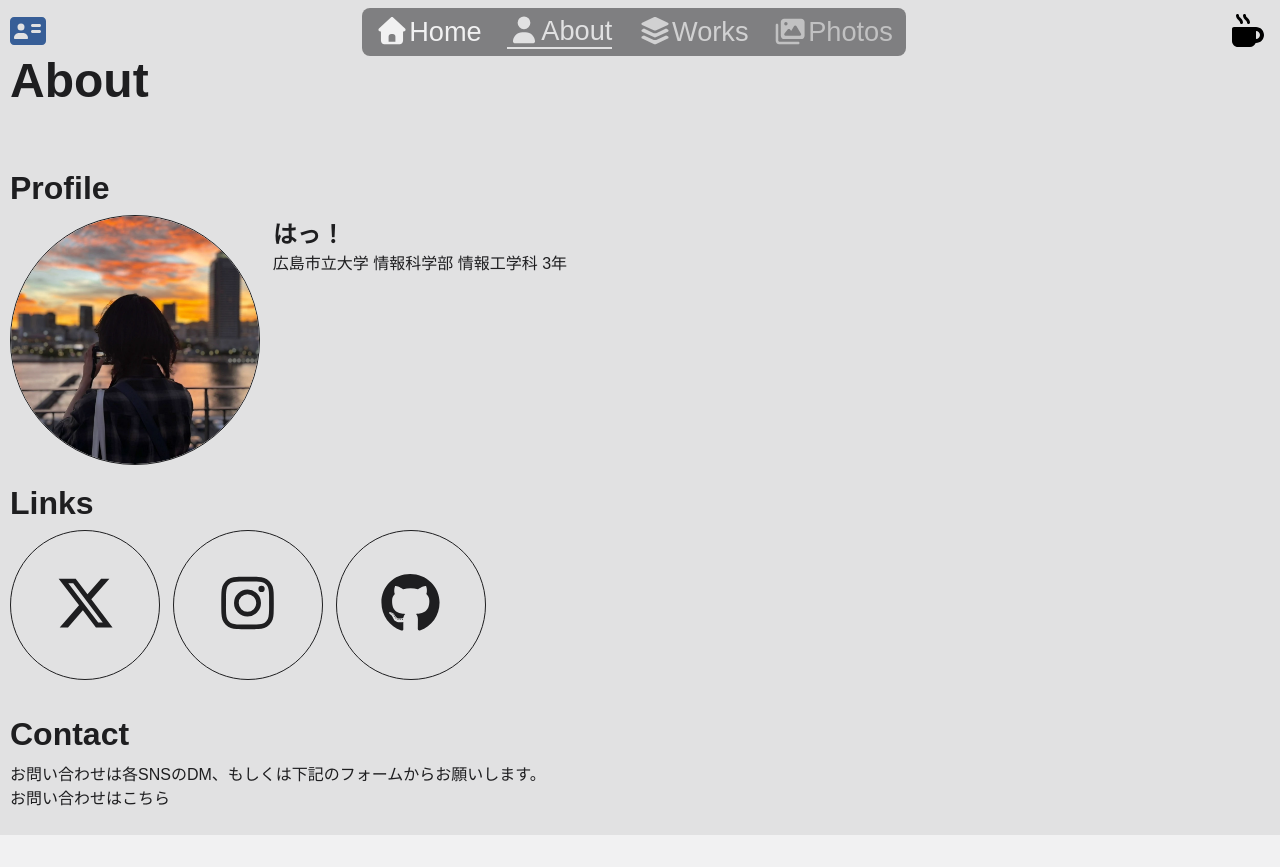
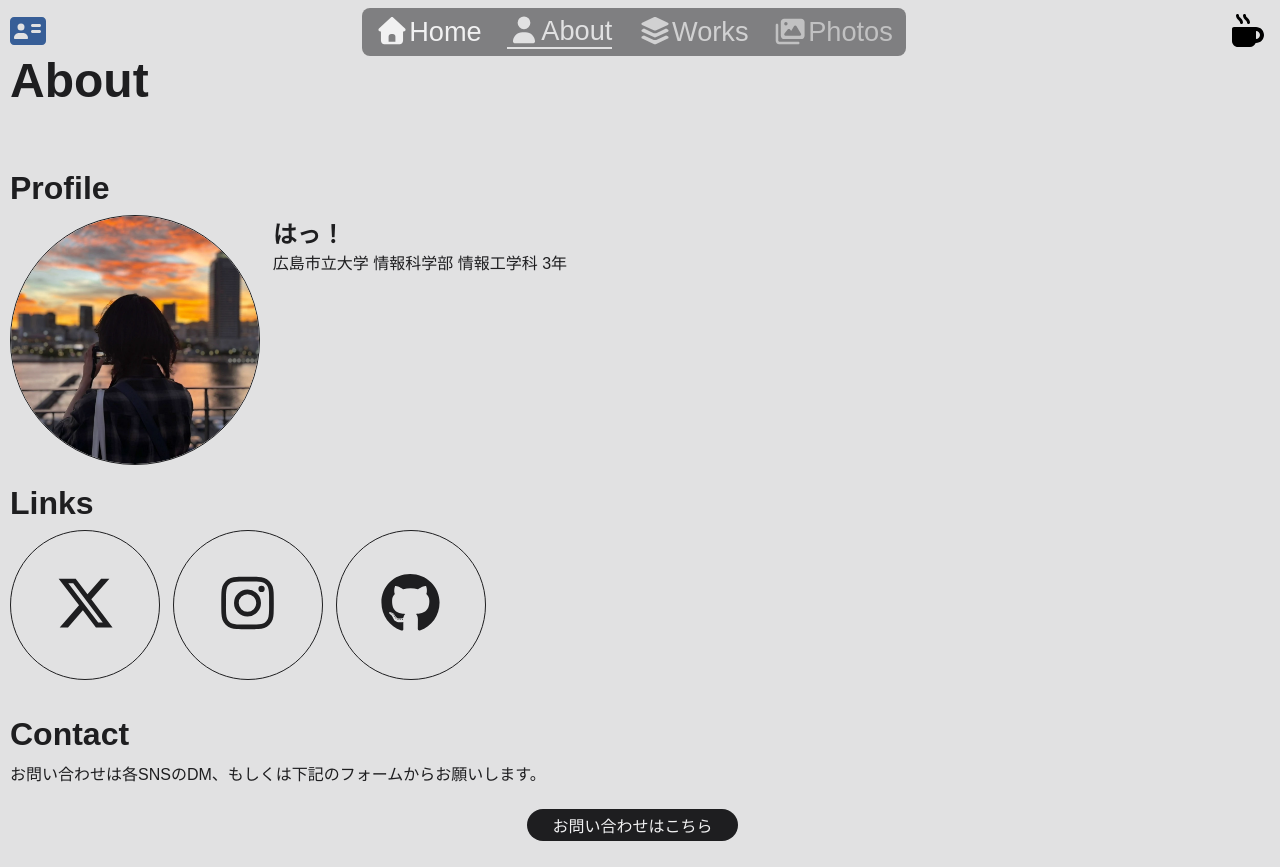
Before and after one commit to haaaaa722/portfolio, a React (Create React App) app: page /about in a window 1280 px wide. Before the commit the page ends 835 px from the top, so only its background shows below. Built offline with nearby package versions, Linux system fonts and the light colour scheme; a web font is replaced by a local one.

Commit message:
change scrollbar

```diff
--- a/src/App.tsx
+++ b/src/App.tsx
@@ -3,6 +3,7 @@ import { BrowserRouter as Router, Routes, Route } from "react-router-dom";
 
 import Header from "./components/Header/Header";
 import MobileMenu from "./components/mobileMenu/MobileMenu";
+import Scrollbar from "./components/Scrollbar/Scrollbar";
 import Home from "./pages/Home";
 import About from "./pages/About";
 import Contact from "./pages/Contact";
@@ -17,6 +18,7 @@ function App() {
   return (
     <Router>
       <div className="App">
+        <Scrollbar />
         <Header />
 
         <Routes>
--- /dev/null
+++ b/src/components/Scrollbar/Scrollbar.module.css
@@ -0,0 +1,30 @@
+.track{
+    position: fixed;
+    top: 50%;
+    right: 2.5px;
+    transform: translateY(-50%);
+
+    width: 10px;
+
+    border: 1px solid var(--text-color);
+    border-radius: 5px;
+
+    z-index: 9999;
+    pointer-events: none;
+
+    transition: height 0.3s ease;
+}
+
+.thumb{
+    position: absolute;
+
+    width: 8px;
+    height: 40px;
+    left: 50%;
+    transform: translateX(-50%);
+
+    background: var(--text-color);
+    border-radius: 4px;
+
+    transition: top 0.1s linear;
+}
--- /dev/null
+++ b/src/components/Scrollbar/Scrollbar.tsx
@@ -0,0 +1,71 @@
+import React, { useEffect, useState } from "react";
+import { useLocation } from "react-router-dom";
+import styles from "./Scrollbar.module.css";
+
+const Scrollbar = ()=>{
+    const [scrollProgress, setScrollProgress] = useState(0);
+    const [trackHeight, setTrackHeight] = useState("40vh");
+    const [isVisible, setIsVisible] = useState(false);
+
+    const location = useLocation();
+
+    useEffect(()=>{
+        const handleScrollAndResize = ()=>{
+            // ページ情報の取得
+            const totalHeight = document.documentElement.scrollHeight; //全体の高さ
+            const clientHeight = window.innerHeight; //今見えている画面の高さ
+            const currentPos = window.scrollY; //現在のスクロール位置
+
+            // スクロールが必要かチェック
+            const hasScroll = totalHeight > clientHeight;
+            setIsVisible(hasScroll);
+
+            if (!hasScroll) return; //スクロール不要なら計算しない
+
+            const maxScroll = totalHeight - clientHeight; //スクロールできる最大長
+
+            let progress = 0;
+            if(maxScroll > 0){
+                progress = currentPos / maxScroll;
+            }
+
+            if(progress > 1) progress = 1;
+            if(progress < 0) progress = 0;
+
+            setScrollProgress(progress);
+
+            // レール長計算
+            let calculatedHeight = totalHeight * 0.2;
+
+            const minHeight = 100;
+            const maxHeight = clientHeight * 0.8;
+
+            if(calculatedHeight < minHeight) calculatedHeight = minHeight;
+            if(calculatedHeight > maxHeight) calculatedHeight = maxHeight;
+
+            setTrackHeight(`${calculatedHeight}px`);
+        };
+
+        // スクロール時と画面サイズ変更時計算
+        window.addEventListener("scroll", handleScrollAndResize);
+        window.addEventListener("resize", handleScrollAndResize);
+
+        // 初回実行
+        handleScrollAndResize();
+
+        return ()=>{
+            window.removeEventListener("scroll", handleScrollAndResize);
+            window.removeEventListener("resize", handleScrollAndResize);
+        };
+    },[location.pathname]);
+
+    if (!isVisible) return null;
+
+    return(
+        <div className={styles.track} style={{height: trackHeight}}>
+            <div className={styles.thumb} style={{top:`calc(${scrollProgress * 100}% - ${scrollProgress*40}px)`}} />
+        </div>
+    );
+};
+
+export default Scrollbar;
--- a/src/index.css
+++ b/src/index.css
@@ -2,6 +2,14 @@
 *::before,
 *::after{
   box-sizing: border-box;
+}
+
+::-webkit-scrollbar{
+  display: none;
+}
+
+html{
+  scrollbar-width: none;
 }
 
 :root{
--- a/src/pages/About.module.css
+++ b/src/pages/About.module.css
@@ -4,6 +4,7 @@
     background: var(--about-bg);
     display: flex;
     flex-direction: column;
+    padding-right: 15px;
 }
 
 .header{
@@ -94,6 +95,23 @@
     overflow-wrap: break-word;
 }
 
+.contactbtn{
+    height: 2rem;
+    font-size: 1rem;
+    padding: 0 25px;
+    border-radius: 1.5rem;
+    background: var(--text-color);
+    color: var(--home-bg);
+    cursor: pointer;
+
+    display: flex;
+    justify-content: center;
+    align-items: center;
+
+    width: fit-content;
+    margin: 1.5rem auto 0;
+}
+
 @media (min-width: 768px) {
     .profileContent{
         grid-template-columns: auto 1fr;
--- a/src/pages/About.tsx
+++ b/src/pages/About.tsx
@@ -49,7 +49,7 @@ const About = ()=>{
             <section className={styles.contact}>
                 <h2 className={styles.sectionTitle}>Contact</h2>
                 <p>お問い合わせは各SNSのDM、もしくは下記のフォームからお願いします。</p>
-                <Link to="/contact">お問い合わせはこちら</Link>
+                <Link to="/contact" className={styles.contactbtn}>お問い合わせはこちら</Link>
             </section>
         </div>
     )
--- a/src/pages/Contact.module.css
+++ b/src/pages/Contact.module.css
@@ -5,6 +5,7 @@
     display: flex;
     flex-direction: column;
     align-items: center;
+    padding-right: 15px;
 }
 
 .header{
--- a/src/pages/Home.module.css
+++ b/src/pages/Home.module.css
@@ -2,6 +2,7 @@
     width: 100%;
     display:flex;
     flex-direction: column;
+    padding-right: 15px;
 }
 
 .title{
```
